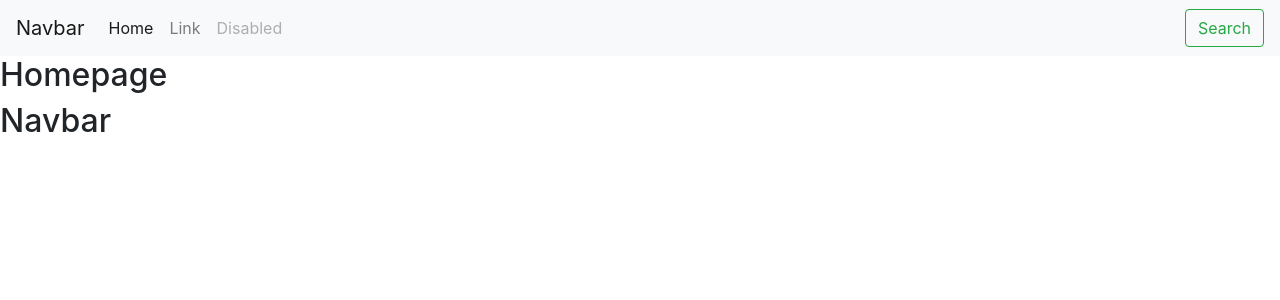
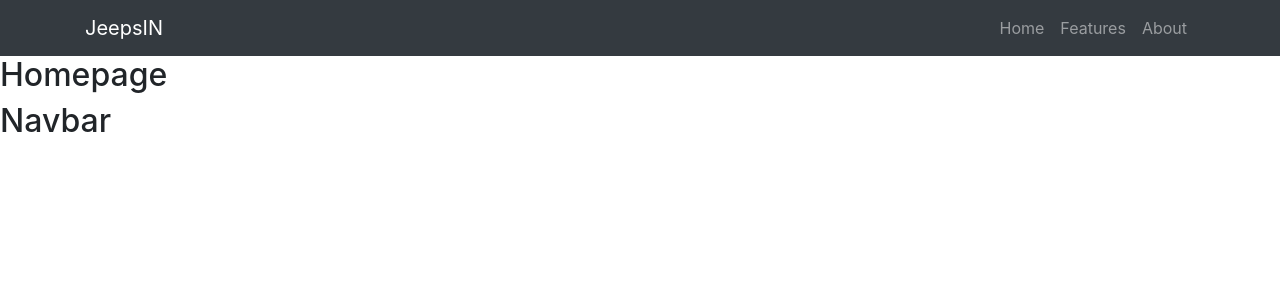
Before and after one commit to harshamoorthy/JeepsIN, a React (Create React App) app in the folder jeepsin/: page / in a window 1280 px wide. Shown: the top 300 px of the page. Built offline with nearby package versions, Linux system fonts and the light colour scheme.

Commit message:
added reac- bootstrap

```diff
--- a/jeepsin/package.json
+++ b/jeepsin/package.json
@@ -6,7 +6,9 @@
     "@testing-library/jest-dom": "^5.17.0",
     "@testing-library/react": "^13.4.0",
     "@testing-library/user-event": "^13.5.0",
+    "bootstrap": "^5.3.2",
     "react": "^18.2.0",
+    "react-bootstrap": "^2.10.0",
     "react-dom": "^18.2.0",
     "react-scripts": "5.0.1",
     "web-vitals": "^2.1.4"
--- a/jeepsin/src/Components/Navbar.js
+++ b/jeepsin/src/Components/Navbar.js
@@ -3,30 +3,25 @@
 
 const NavbarComponent = () => {
     return (
-        <nav class="navbar navbar-expand-lg navbar-light bg-light">
-            <a class="navbar-brand" href="#">Navbar</a>
-            <button class="navbar-toggler" type="button" data-toggle="collapse" data-target="#navbarTogglerDemo02" aria-controls="navbarTogglerDemo02" aria-expanded="false" aria-label="Toggle navigation">
-                <span class="navbar-toggler-icon"></span>
-            </button>
+        <Navbar bg="dark" variant="dark" expand="lg">
+      <Container>
+        {/* Logo */}
+        <Navbar.Brand href="#home">JeepsIN</Navbar.Brand>
 
-            <div class="collapse navbar-collapse" id="navbarTogglerDemo02">
-                <ul class="navbar-nav mr-auto mt-2 mt-lg-0">
-                    <li class="nav-item active">
-                        <a class="nav-link" href="#">Home <span class="sr-only">(current)</span></a>
-                    </li>
-                    <li class="nav-item">
-                        <a class="nav-link" href="#">Link</a>
-                    </li>
-                    <li class="nav-item">
-                        <a class="nav-link disabled" href="#">Disabled</a>
-                    </li>
-                </ul>
-                <form class="form-inline my-2 my-lg-0">
-                    {/* <input class="form-control mr-sm-2" type="search" placeholder="Search"> */}
-                        <button class="btn btn-outline-success my-2 my-sm-0" type="submit">Search</button>
-                </form>
-            </div>
-        </nav>
+        {/* Collapse button for small screens */}
+        <Navbar.Toggle aria-controls="basic-navbar-nav" />
+
+        {/* Navbar links */}
+        <Navbar.Collapse id="basic-navbar-nav">
+          <Nav className="ml-auto">
+            <Nav.Link href="#home">Home</Nav.Link>
+            <Nav.Link href="#features">Features</Nav.Link>
+            <Nav.Link href="#about">About</Nav.Link>
+            {/* Add more Nav.Link components for additional links */}
+          </Nav>
+        </Navbar.Collapse>
+      </Container>
+    </Navbar>
     );
 }
 
```
Also changed, not shown: 1 other file (tests, documents, lock files or other folders).
